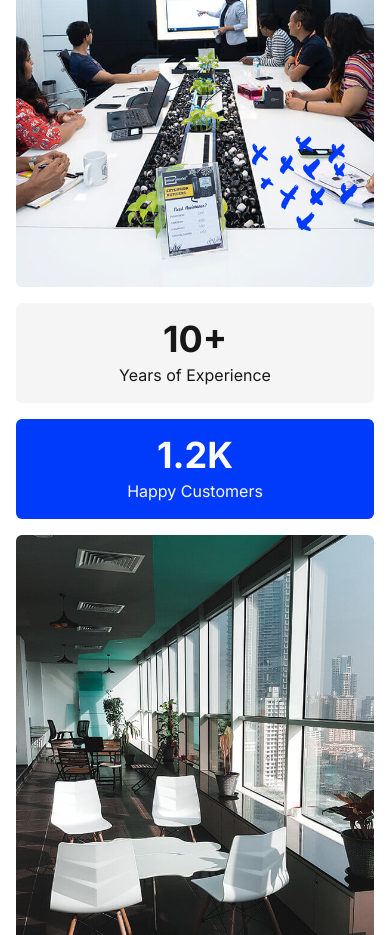
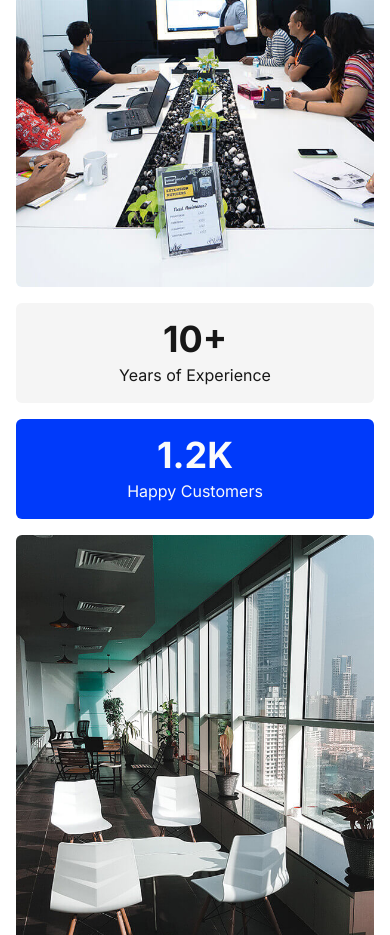
Before and after one commit to binamralamsal/nexorith, a Next.js app: page / in a window 390 px wide. Shown: the part 1380-2315 px from the top of the page. Built offline with nearby package versions, Linux system fonts and the light colour scheme.

Commit message:
Birds responsive

```diff
--- a/src/app/page.tsx
+++ b/src/app/page.tsx
@@ -243,7 +243,7 @@ export default function Home() {
               height={400}
               width={400}
             />
-            <BirdsDecoration className="h-24 absolute right-4 bottom-14 text-primary" />
+            <BirdsDecoration className="hidden xs:block bottom-32 md:bottom-2 lg:bottom-14 h-24 absolute right-4 text-primary" />
           </div>
           <div className="grid gap-4 md:gap-8">
             <div className="bg-secondary rounded-md p-4 grid place-items-center text-center gap-1">
```
